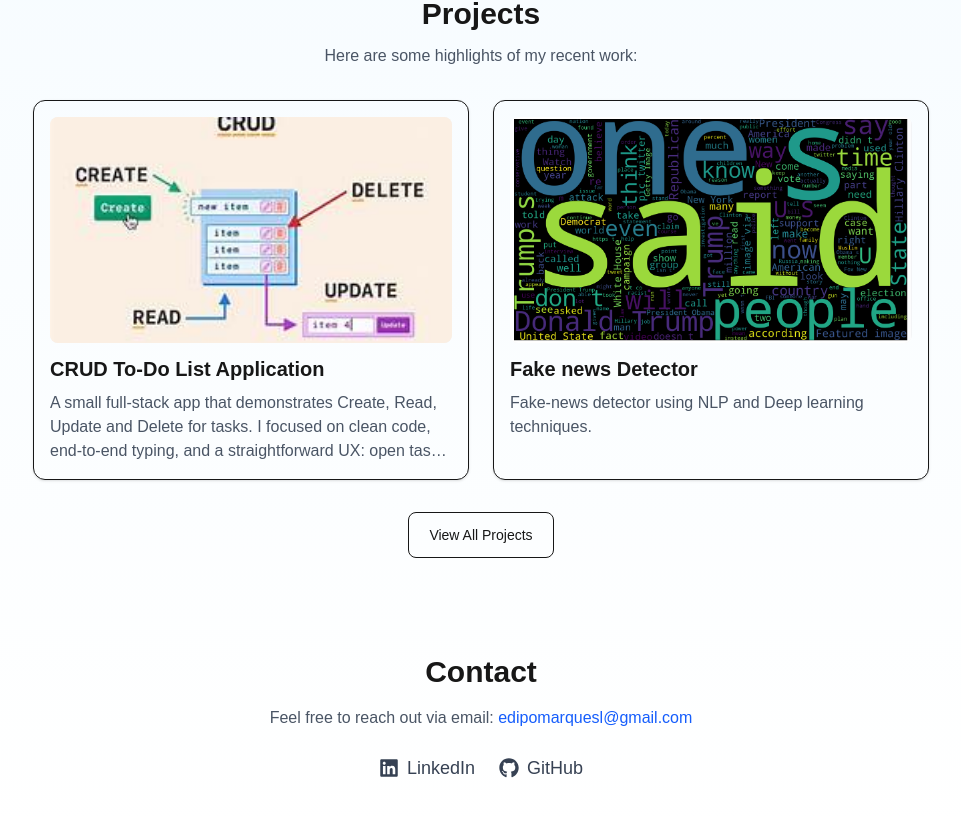
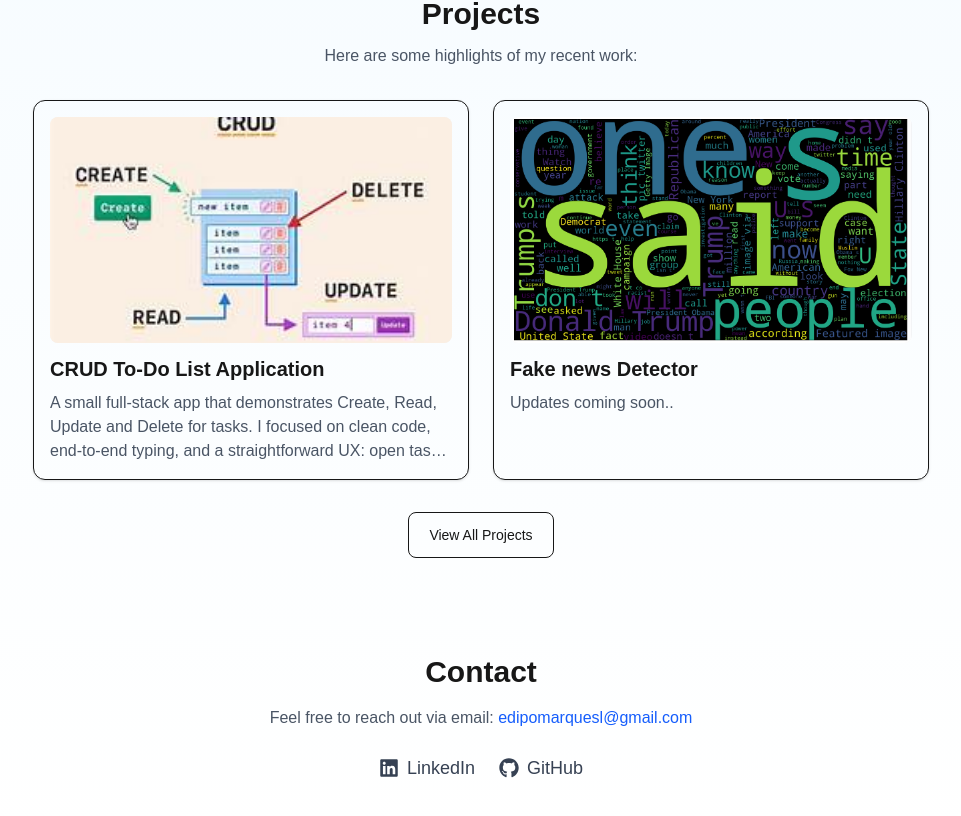
Before and after one commit to EdipoMarques/portfolio, a Next.js app: page / in a window 1280 px wide. Shown: the part 927-1743 px from the top of the page, without its empty margins (159-1120 px from the left). Built offline with nearby package versions, Linux system fonts and the light colour scheme.

Commit message:
Update projects.ts

```diff
--- a/app/data/projects.ts
+++ b/app/data/projects.ts
@@ -32,7 +32,7 @@ export const projects: Project[] = [
   {
   slug: "fake-news-detector",
   title: "Fake news Detector",
-  description: "Fake-news detector using NLP and Deep learning techniques.",
+  description: "Updates coming soon..",
   dateISO: "2025-06-10",
   tags: ["Next.js", "TypeScript", "RAG", "OpenAI"],
   cover: "/projects/nlp-bot-1.jpg",      // <-- usa um que existe
```
